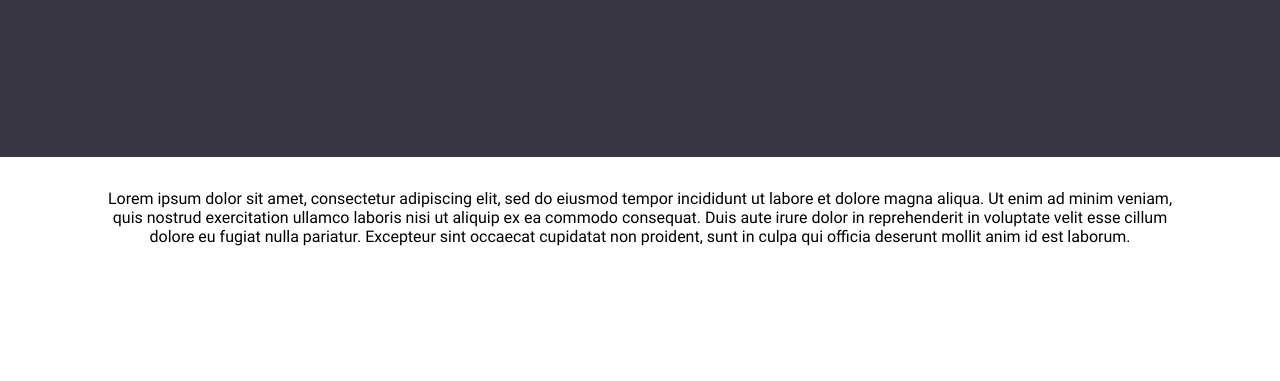
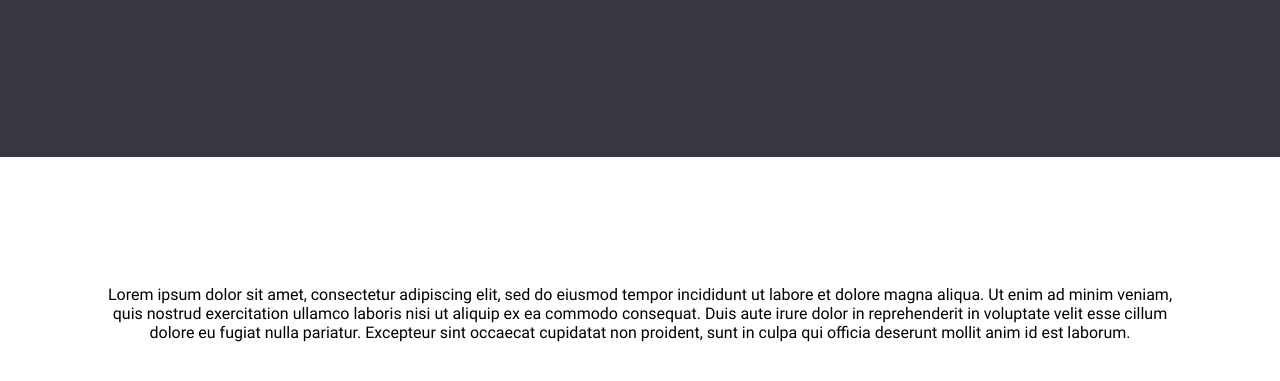
Before and after one commit to Palutzii/company-project-wox, a plain HTML site: page index.html in a window 1280 px wide. Shown: the part 347-728 px from the top of the page. Drawn offline with nearby package versions, Linux system fonts and the light colour scheme; files that its build step writes are made by us from their sources; placeholder pictures from the web are drawn by us.

Commit message:
ADD: replace @media with cool mixin

```diff
--- a/styles/components/_header.scss
+++ b/styles/components/_header.scss
@@ -3,13 +3,13 @@
 
   @include flex($align: center, $justify: space-between);
 
-  @media (min-width: $desktop) {
+  @include devices(desktop) {
     justify-content: flex-start;
   }
 }
 
 .logo {
-  @media (min-width: $desktop) {
+  @include devices(desktop) {
     display: inline-block;
     align-self: flex-start;
   }
@@ -19,7 +19,7 @@
   margin: auto;
   color: #fff;
 
-  @media (min-width: $desktop) {
+  @include devices(desktop) {
     display: none;
   }
 }
@@ -48,7 +48,7 @@
     transform: scale(1);
   }
 
-  @media (min-width: $desktop) {
+  @include devices(desktop) {
     display: none;
   }
 }
@@ -95,7 +95,7 @@
     }
   }
 
-  @media (min-width: $desktop) {
+  @include devices(desktop) {
     display: none;
   }
 }
@@ -122,7 +122,7 @@
 .nav-desktop {
   display: none;
 
-  @media (min-width: $desktop) {
+  @include devices(desktop) {
     display: flex;
     margin: auto;
   }
--- a/styles/components/_hero.scss
+++ b/styles/components/_hero.scss
@@ -3,7 +3,7 @@
   width: 100%;
   height: 182px;
 
-  @media (min-width: $desktop) {
+  @include devices(desktop) {
     height: 400px;
   }
 
@@ -32,7 +32,7 @@
     bottom: 6rem;
     left: 3rem;
 
-    @media (min-width: $desktop) {
+    @include devices(desktop) {
       bottom: 14rem;
       left: 11rem;
       font-size: 64px;
@@ -43,7 +43,7 @@
     bottom: 4.8rem;
     left: 6rem;
 
-    @media (min-width: $desktop) {
+    @include devices(desktop) {
       bottom: 10rem;
       left: 14rem;
       font-size: 64px;
--- a/styles/components/_text-element.scss
+++ b/styles/components/_text-element.scss
@@ -2,4 +2,10 @@
   padding-top: 2rem;
   padding-bottom: 2rem;
   text-align: center;
+
+  @include marginTop(4rem);
+
+  @include devices(desktop) {
+    @include marginTop(6rem);
+  }
 }
--- a/styles/partials/_mixins.scss
+++ b/styles/partials/_mixins.scss
@@ -1,5 +1,13 @@
 @mixin border($height: 2px, $color: $darkGray) {
   border: $height solid $color;
+}
+
+@mixin devices($breakpoint) {
+  @if $breakpoint == desktop {
+    @media (min-width: $desktop) {
+      @content;
+    }
+  }
 }
 
 @mixin flex(
```
